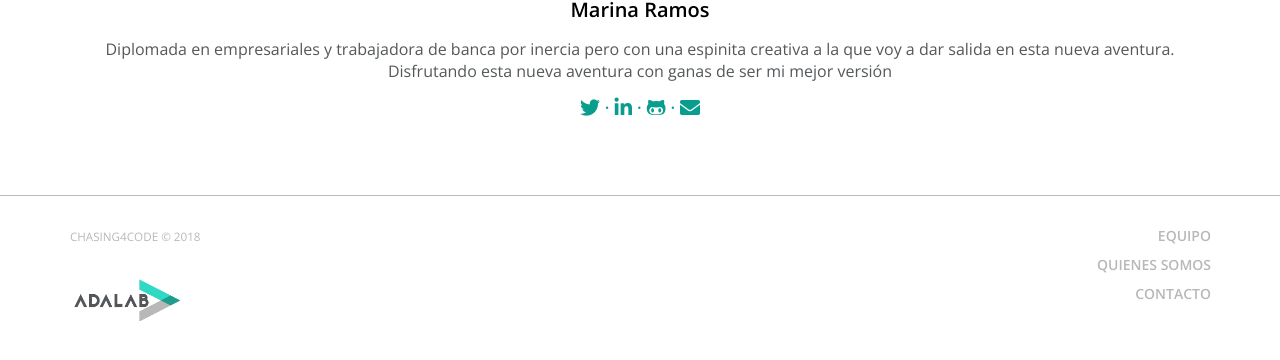
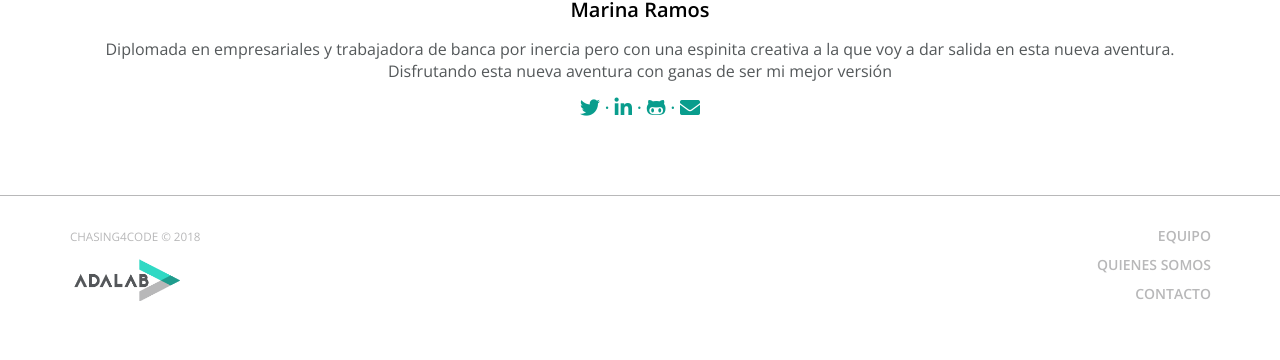
Before and after one commit to minamrp/e-s1-chasing4code, a plain HTML site: page index.html in a window 1280 px wide. Shown: the part 2712-3072 px from the top of the page. Drawn offline with nearby package versions, Linux system fonts and the light colour scheme.

```diff
--- a/CSS/style.css
+++ b/CSS/style.css
@@ -340,9 +340,6 @@
 
 @media all and (min-width:768px) {
 
-    footer {
-        display: flex;
-    }
 
     .wrapper-footer{
         padding-bottom: 0;
@@ -383,7 +380,7 @@
         display: flex;
         align-self: center;
         order: -1;
-        margin-top: 15px;
+        margin: 15px 0 40px 0;
     }
 
 }
```
